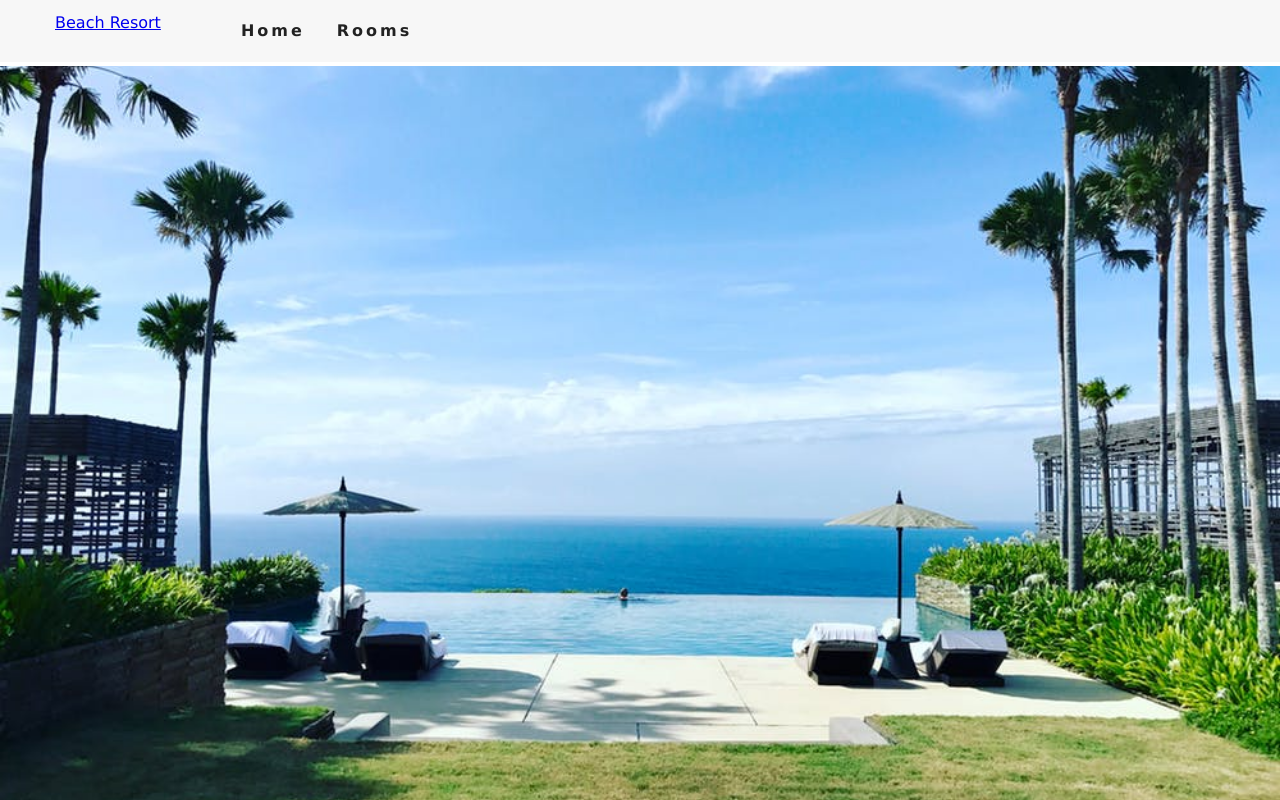
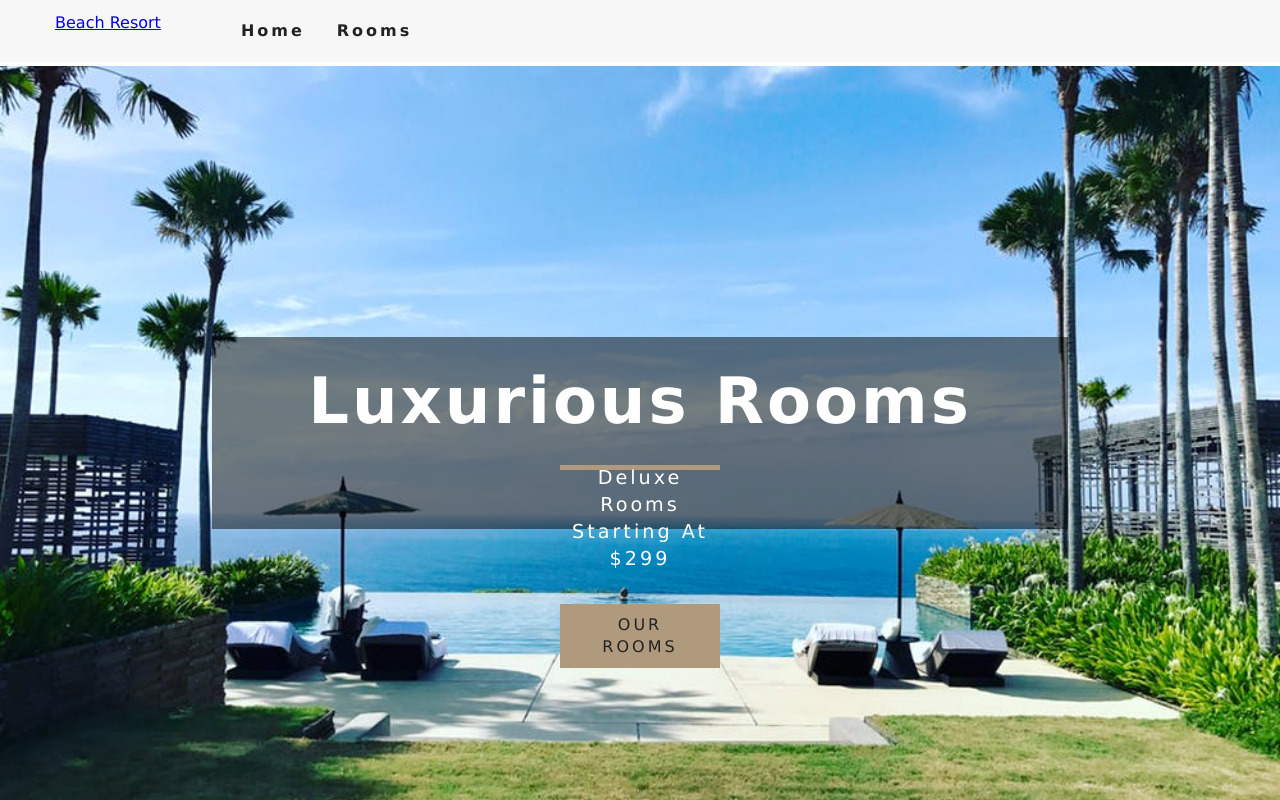
Before and after one commit to victor082/Resorts, a React (Create React App) app: page / in a window 1280 px wide. Built offline with nearby package versions, Linux system fonts and the light colour scheme; the HTML template or start-up script is replaced by a standard one.

Commit message:
creating title subtitle and children banner for the error, home, and rooms page

```diff
--- /dev/null
+++ b/src/components/Banner.js
@@ -0,0 +1,13 @@
+import React from 'react'
+
+export default function Banner({ title, subtitle, children }) {
+    return (
+        <div className="banner">
+            <h1>{title}</h1>
+            <div>
+                <p>{subtitle}</p>
+                {children}
+            </div>
+        </div>
+    )
+}
--- a/src/pages/Error.js
+++ b/src/pages/Error.js
@@ -1,9 +1,17 @@
 import React from 'react'
 import Hero from '../components/Hero'
+import Banner from '../components/Banner'
+import { Link } from 'react-router-dom'
 
 const Error = () => {
     return (
-        <Hero />
+        <Hero>
+            <Banner title="404" subtitle="page not found">
+                <Link to="/" className='btn-primary'>
+                    return home
+                </Link>
+            </Banner>
+        </Hero>
     )
 }
 export default Error
--- a/src/pages/Home.js
+++ b/src/pages/Home.js
@@ -1,9 +1,17 @@
 import React from 'react'
 import Hero from '../components/Hero'
+import Banner from '../components/Banner'
+import { Link } from 'react-router-dom'
 
 const Home = () => {
     return (
-        <Hero />
+        <Hero>
+            <Banner title="luxurious rooms" subtitle="deluxe rooms starting at $299">
+                <Link to="/rooms" className="btn-primary">
+                    our rooms
+                </Link>
+            </Banner>
+        </Hero>
     )
 }
 export default Home
--- a/src/pages/Rooms.js
+++ b/src/pages/Rooms.js
@@ -1,9 +1,15 @@
 import React from 'react'
 import Hero from '../components/Hero'
+import Banner from '../components/Banner'
+import { Link } from 'react-router-dom'
 
 const Rooms = () => {
     return (
-        <Hero hero="roomsHero" />
+        <Hero hero="roomsHero">
+            <Banner title="Our Rooms">
+                <Link to="/rooms" className="btn-primary">return home</Link>
+            </Banner>
+        </Hero>
     )
 }
 export default Rooms
```
